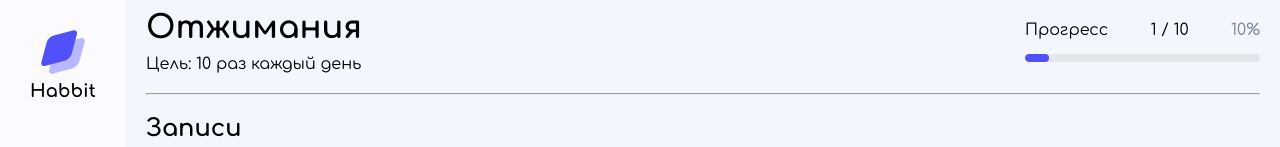
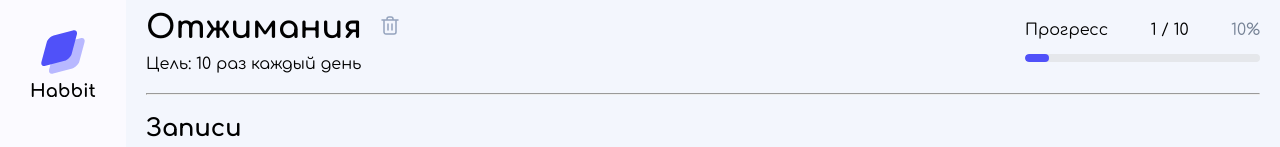
Before and after one commit to DiPirs/Habit-Tracker-App, a React (Vite) app: page / in a window 1280 px wide. Shown: the top 147 px of the page. Built offline with nearby package versions, Linux system fonts and the light colour scheme.

Commit message:
add deleted habit

```diff
--- a/src/App.jsx
+++ b/src/App.jsx
@@ -10,8 +10,8 @@ import style from "./App.module.scss";
 
 function App() {
   const [ habits, setHabits ] = useState(habitsData);
-  const [currentHabitId, setCurrentHabitId] = useState(habitsData[0].id);
-  const [isModalOpen, setIsModalOpen] = useState(false);
+  const [ currentHabitId, setCurrentHabitId ] = useState(habitsData[0].id);
+  const [ isModalOpen, setIsModalOpen ] = useState(false);
   const currentHabit = habits.find(h => h.id === currentHabitId);
 
   const updateTask = (taskId, updates) => {
@@ -60,6 +60,17 @@ function App() {
     setCurrentHabitId(newHabit.id);
   };
 
+  const deleteHabit = (habitId) => {
+  setHabits(prev => prev.filter(h => h.id !== habitId));
+
+  if (currentHabitId === habitId) {
+    const remaining = habits.filter(h => h.id !== habitId);
+    if (remaining.length > 0) {
+      setCurrentHabitId(remaining[0].id);
+    }
+  }
+};
+
 
   return (
     <div className={style.page}>
@@ -70,7 +81,10 @@ function App() {
         onAddClick={() => setIsModalOpen(true)}
       />
       <main className={style.main}>
-        <Header habit = {currentHabit}/>
+        <Header
+          habit = {currentHabit}
+          onDeleteHabit={deleteHabit}
+        />
         <hr className={style.hr}/>
         <TaskList
           habit={currentHabit}
--- a/src/components/Header/Header.jsx
+++ b/src/components/Header/Header.jsx
@@ -1,16 +1,34 @@
 import styles from './Header.module.scss'
 
-function Header({ habit }) {
+function Header({ habit, onDeleteHabit }) {
   if (!habit) return null;
 
   const completed = habit.tasks?.filter(t => t.completed).length || 0;
   const total = habit.days? habit.days : 1;
   const progress = Math.round((completed / total) * 100);
 
+  const handleDelete = () => {
+    const confirmed = window.confirm(
+      `Вы уверены, что хотите удалить привычку "${habit.name}"?`
+    );
+    if (confirmed) {
+      onDeleteHabit(habit.id);
+    }
+  };
+
   return(
     <header className={styles.header}>
       <div className={styles.header__title}>
-        <h1 className={styles.header__habit_Name}>{habit.name}</h1>
+        <h1 className={styles.header__habit_Name}>
+          {habit.name}
+          <button
+            className={styles.header__habit_delButton}
+            onClick={handleDelete}
+            aria-label="Удалить привычку"
+          >
+            <img src="./public/buttons/delete.svg" alt="Удалить привычку" />
+          </button>
+        </h1>
         <p className={styles.header__habit_Goal}>Цель: {habit.goal}</p>
       </div>
       <div className={styles.header__progress}>
--- a/src/components/Header/Header.module.scss
+++ b/src/components/Header/Header.module.scss
@@ -13,7 +13,16 @@ $color-persentProgress: #768396;
 }
 
 .header__habit_Name {
+  display: flex;
+  align-items: center;
   margin: 0;
+
+
+  .header__habit_delButton {
+    margin-left: 10px;
+    border: none;
+    background: none;
+  }
 }
 
 .header__habit_Goal {
```
